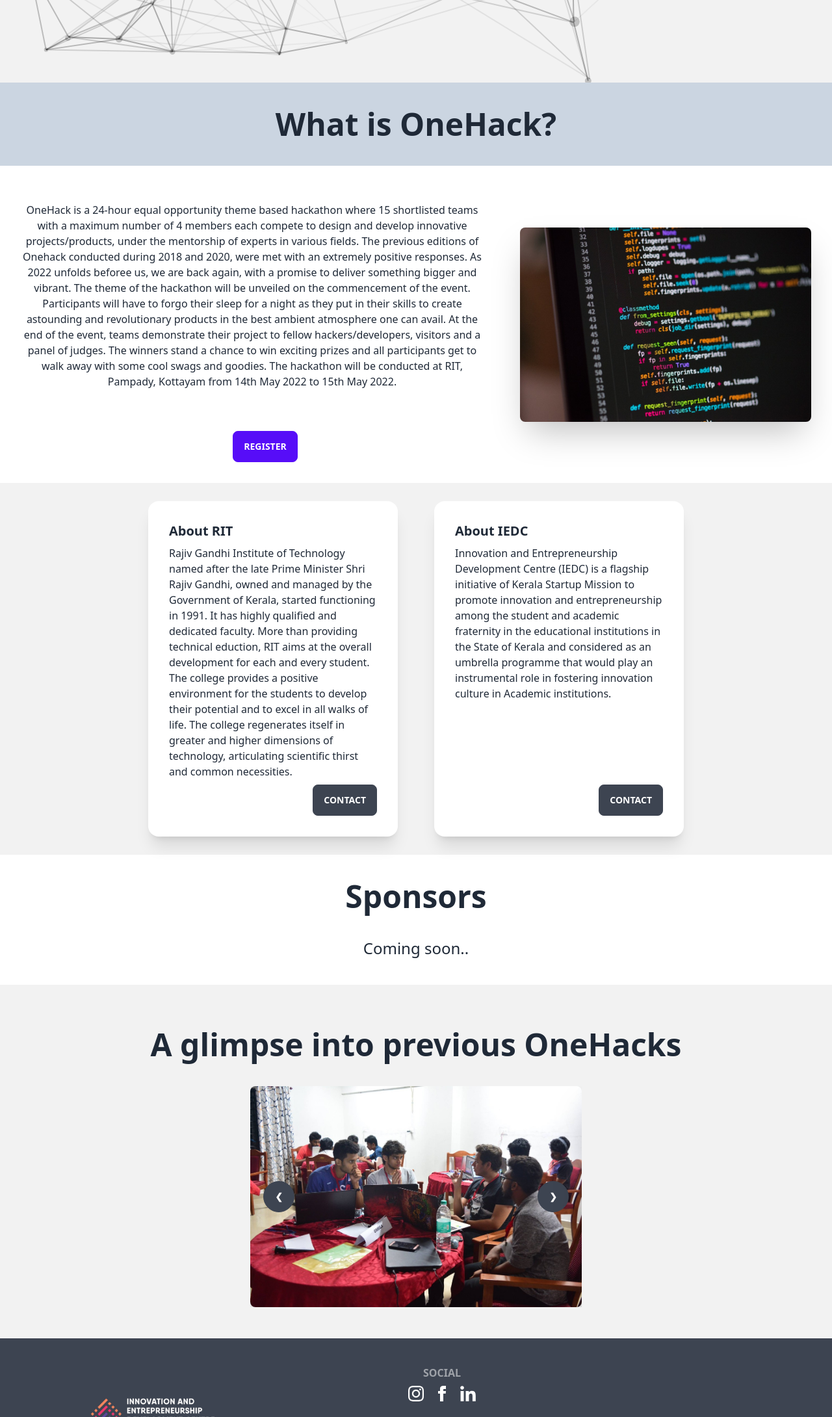
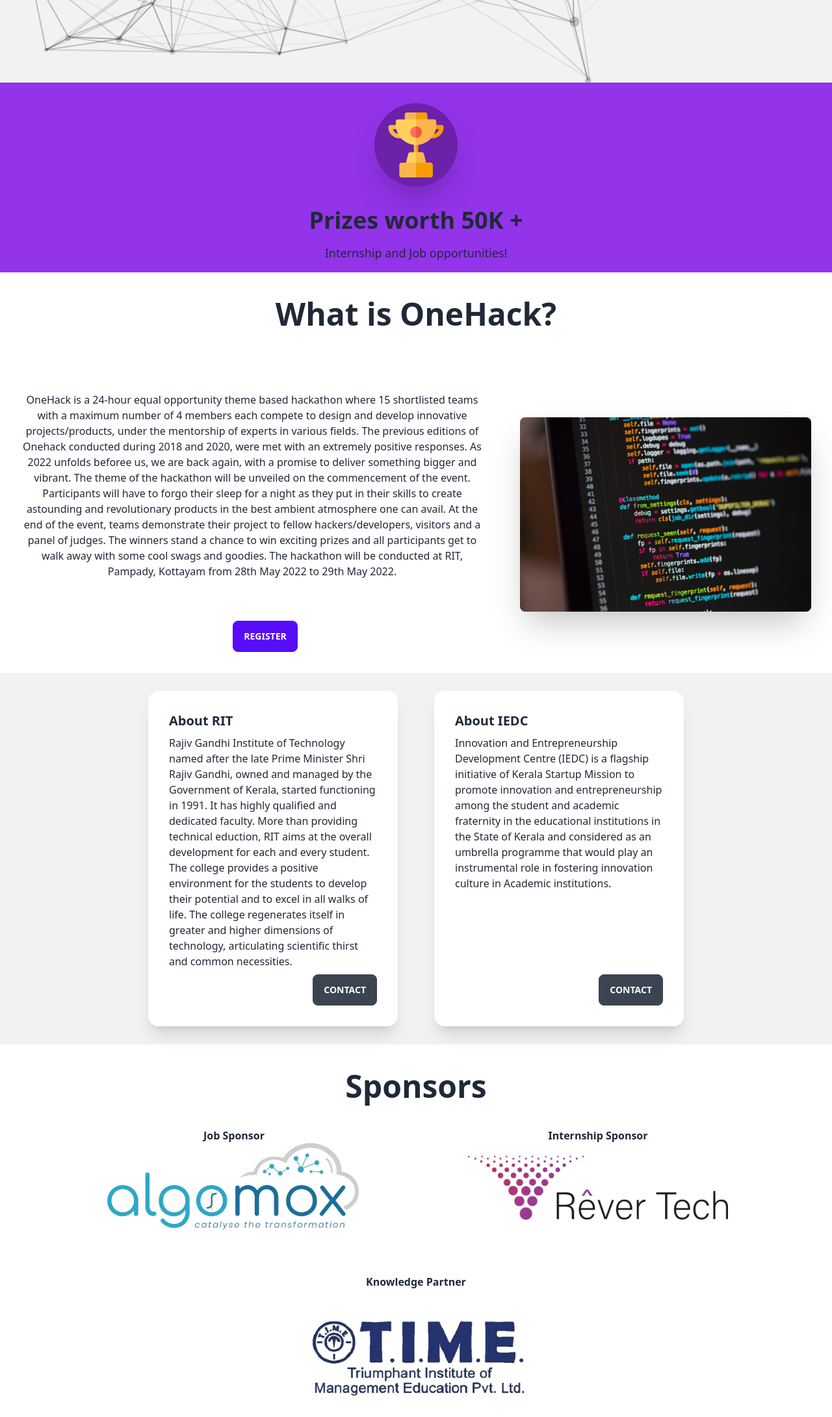
Before and after one commit to RIT-IEDC/OneHack-3.0, a website: page index.html in a window 1280 px wide. Shown: the part 620-2800 px from the top of the page at 65% size. Drawn offline with Linux system fonts and the light colour scheme.

Commit message:
added prize and sponsors

```diff
--- a/index.html
+++ b/index.html
@@ -18,7 +18,7 @@
         <div class="menu menu-horizontal p-0">
           <button
             class="btn btn-primary hidden md:block"
-            onclick="window.location.href = 'https://docs.google.com/forms/d/e/1FAIpQLSfRi1s-cvRw1N0ZDKQp51CPl-tmbSVWRQX4XgEcD0PJHsi6QA/viewform?usp=sf_link';"
+            onclick="window.location.href = 'https://rzp.io/l/h2zJ59JM';"
           >
             Register
           </button>
@@ -54,10 +54,19 @@
       </div>
     </div>
 
+    <!-- Prize -->
+    <div class="bg-purple-600 flex justify-center items-center flex-col">
+      <div
+        class="bg-purple-800 w-32 h-32 rounded-full shadow-2xl flex justify-center items-center m-8"
+      >
+        <img src="./images/trophy.svg" alt="trophy" width="100px" />
+      </div>
+      <h2 class="text-4xl font-semibold">Prizes worth 50K +</h2>
+      <p class="text-lg p-4">Internship and Job opportunities!</p>
+    </div>
+
     <!-- OneHack -->
-    <h1 class="text-5xl font-bold bg-slate-300 text-center py-10">
-      What is OneHack?
-    </h1>
+    <h1 class="text-5xl font-bold text-center py-10">What is OneHack?</h1>
     <div class="hero">
       <div class="hero-content text-center">
         <div class="hero-content flex-col lg:flex-row">
@@ -78,8 +87,8 @@
               fellow hackers/developers, visitors and a panel of judges. The
               winners stand a chance to win exciting prizes and all participants
               get to walk away with some cool swags and goodies. The hackathon
-              will be conducted at RIT, Pampady, Kottayam from 14th May 2022 to
-              15th May 2022.
+              will be conducted at RIT, Pampady, Kottayam from 28th May 2022 to
+              29th May 2022.
             </p>
             <button
               class="btn btn-primary block my-0 mx-auto mt-10"
@@ -179,7 +188,20 @@
 
     <!-- Sponsor -->
     <h1 class="text-5xl font-bold text-center py-10">Sponsors</h1>
-    <p class="text-2xl text-center pb-10">Coming soon..</p>
+    <div class="flex justify-evenly items-center flex-col lg:flex-row mb-16">
+      <div class="flex justify-center items-center flex-col mb-16 lg:mb-0">
+        <p class="font-bold">Job Sponsor</p>
+        <img src="./images/Outlook-yops1p2y.png" alt="algomax" width="400px" />
+      </div>
+      <div class="flex justify-between items-center flex-col">
+        <p class="font-bold">Internship Sponsor</p>
+        <img src="./images/3.png" alt="revertech" width="400px" />
+      </div>
+    </div>
+    <div class="flex justify-center items-center flex-col">
+      <p class="font-bold">Knowledge Partner</p>
+      <img src="./images/time logo.png" alt="time" width="400px" />
+    </div>
 
     <!-- Gallery -->
     <div
```
Also changed, not shown: dist/output.css, images/3.png (added), images/Outlook-yops1p2y.png (added), images/time logo.png (added), images/trophy.svg (added).
